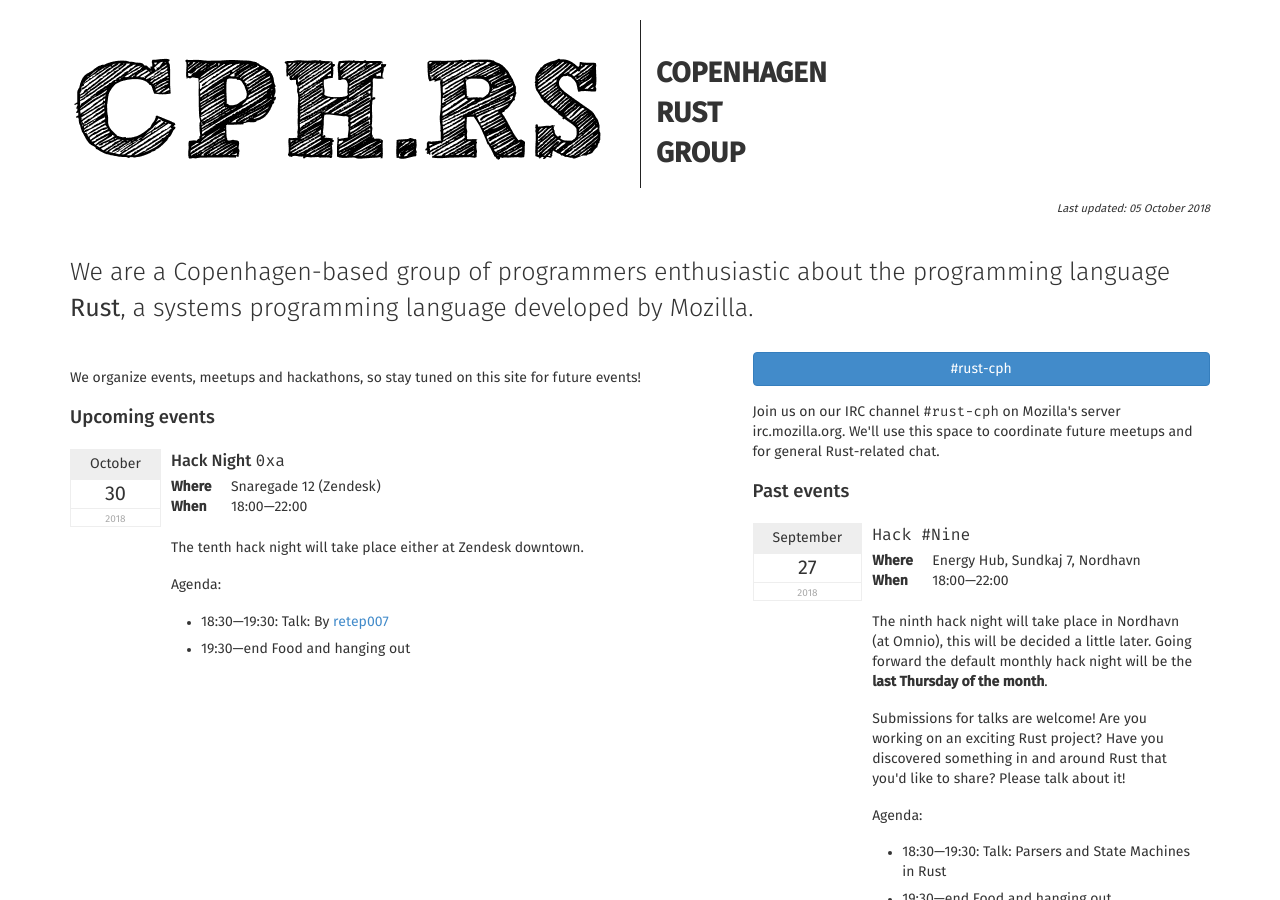
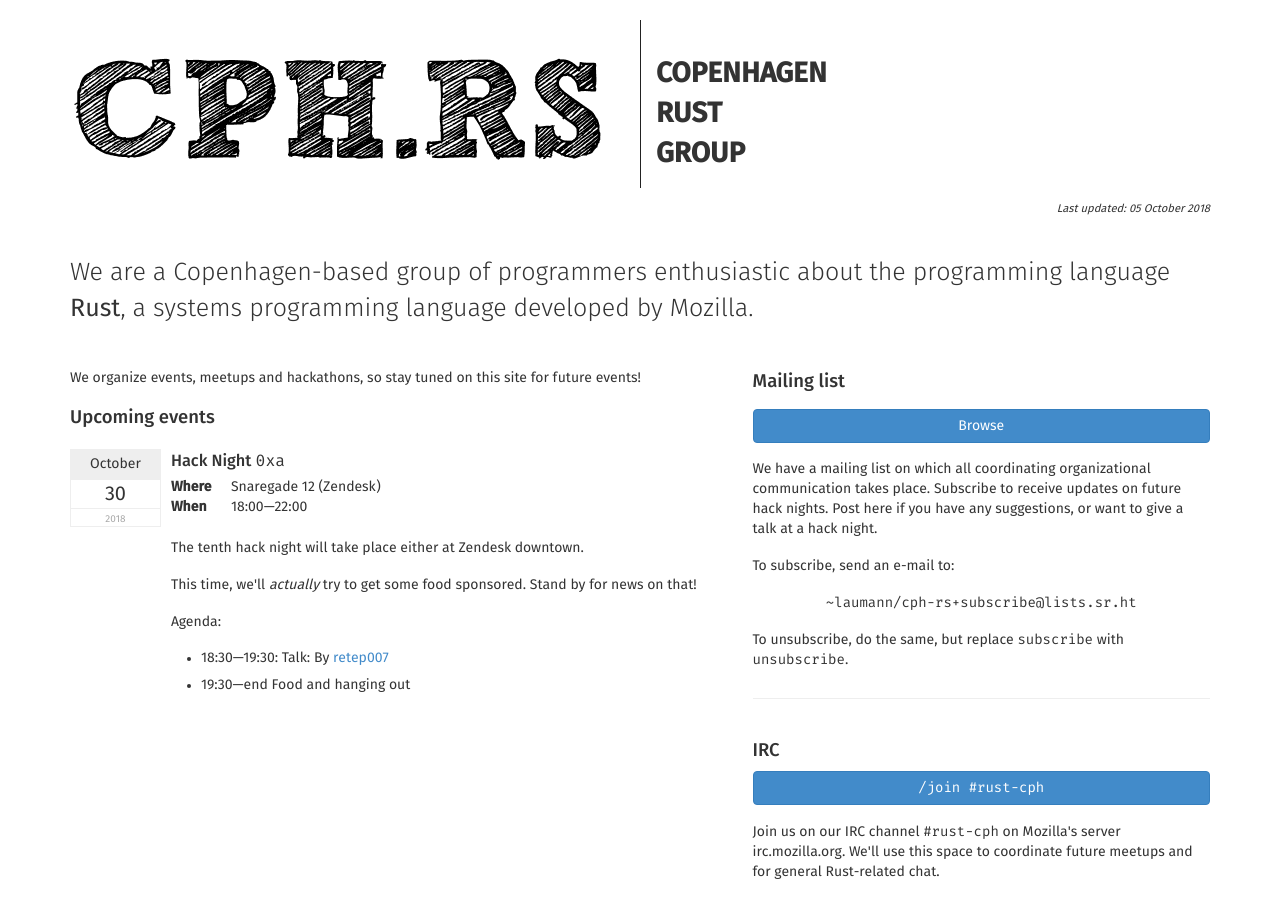
Before and after one commit to laumann/cph.rs, a Jekyll site: the page built from index.html, in a window 1280 px wide and 900 px high. Built offline with Jekyll 4.4.1, drawn with Linux system fonts in a browser that asks for light colours; Markdown is read by kramdown in place of the engine named in the settings.

Commit message:
Add section on mailing list

```diff
--- a/index.html
+++ b/index.html
@@ -40,6 +40,9 @@ title: The Copenhagen Rust Group
 
       <p>The tenth hack night will take place either at Zendesk downtown.</p>
 
+      <p>This time, we'll <em>actually</em> try to get some food sponsored.
+      Stand by for news on that!</p>
+
 	<p>Agenda:
           <ul>
               <li>18:30&mdash;19:30: Talk: By <a href="https://github.com/retep007">retep007</a></li>
@@ -52,13 +55,36 @@ title: The Copenhagen Rust Group
 
       </div>
       <div class="col-md-5">
+	<h2>Mailing list</h2>
+	<p><a class="btn btn-primary btn-block"
+		href="https://lists.sr.ht/~laumann/cph-rs"
+		target="_blank">Browse</a></p>
+
+	<p>We have a mailing list on which all coordinating organizational
+	communication takes place. Subscribe to receive updates on future hack
+	nights. Post here if you have any suggestions, or want to give a talk at
+	a hack night.</p>
+
+	<p>To subscribe, send an e-mail to:
+
+	<p style="text-align:
+	center"><code>~laumann/cph-rs+subscribe@lists.sr.ht</code></p>
+
+	<p>To unsubscribe, do
+	the same, but replace <code>subscribe</code> with
+	<code>unsubscribe</code>.</p>
+
+	<hr />
+	<h2>IRC</h2>
 	<a class="btn btn-primary btn-block"
 	   href="https://chat.mibbit.com/?server=irc.mozilla.org&channel=#rust-cph"
-	   target="_blank">#rust-cph</a>
-
+	   target="_blank"><code>/join #rust-cph</code></a>
 	<p>Join us on our IRC channel <code>#rust-cph</code> on Mozilla's server
 	  irc.mozilla.org. We'll use this space to coordinate future
 	  meetups and for general Rust-related chat.</p>
+
+
+	<hr />
 
 	<h2>Past events</h2>
 	<article class="event">
```
